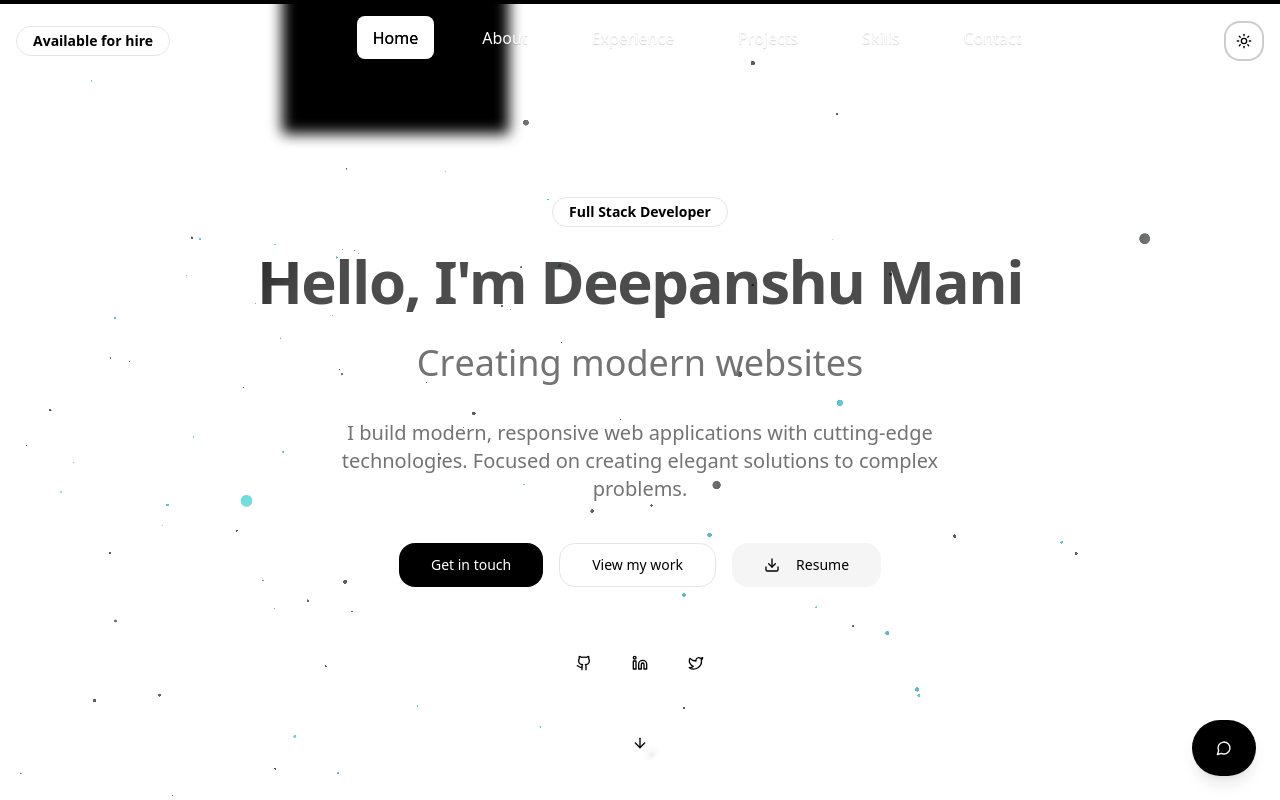
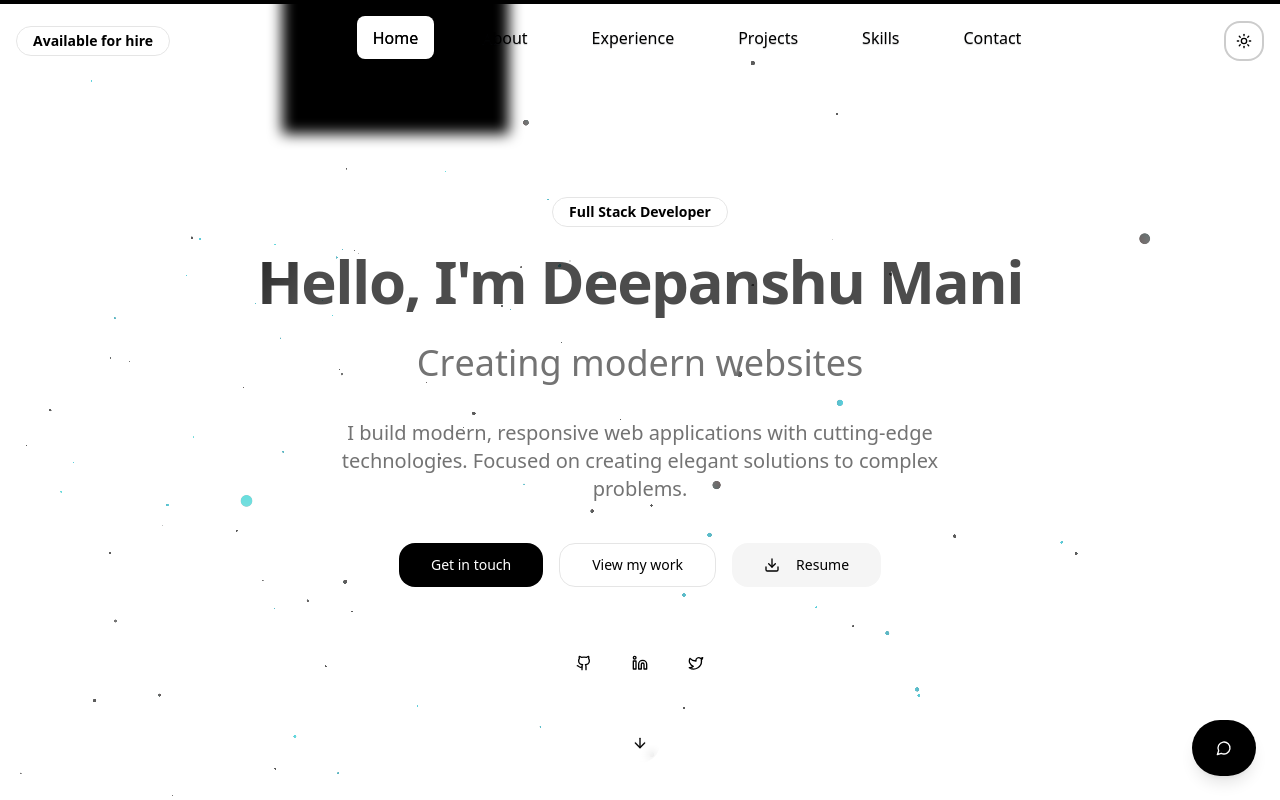
Before and after one commit to Deepanshu-mani/portfolio, a Next.js app: page / in a window 1280 px wide. Shown: the top 800 px of the page. Built offline with nearby package versions, Linux system fonts and the light colour scheme.

Commit message:
update files

```diff
--- a/components/ui/gooey-nav.tsx
+++ b/components/ui/gooey-nav.tsx
@@ -1,5 +1,5 @@
 import React, { useRef, useEffect, useState } from "react";
-
+import { useTheme } from "next-themes";
 interface GooeyNavItem {
   label: string;
   href: string;
@@ -159,6 +159,7 @@ const GooeyNav: React.FC<GooeyNavProps> = ({
     resizeObserver.observe(containerRef.current);
     return () => resizeObserver.disconnect();
   }, [activeIndex]);
+const { theme } = useTheme();
 
   return (
     <>
@@ -317,14 +318,15 @@ const GooeyNav: React.FC<GooeyNavProps> = ({
             ref={navRef}
             className="flex gap-8 list-none p-0 px-4 m-0 relative z-[3]"
             style={{
-              color: "white",
+              color: theme === "dark" ? "white" : "black",
               textShadow: "0 1px 1px hsl(205deg 30% 10% / 0.2)",
             }}
           >
             {items.map((item, index) => (
               <li
                 key={index}
-                className={`py-[0.6em] px-[1em] rounded-full relative cursor-pointer transition-[background-color_color_box-shadow] duration-300 ease shadow-[0_0_0.5px_1.5px_transparent] text-white ${
+                className={`py-[0.6em] px-[1em] rounded-full relative cursor-pointer transition-[background-color_color_box-shadow] duration-300 ease shadow-[0_0_0.5px_1.5px_transparent]
+                  ${theme === "dark" ? "text-white" : "text-black"} ${
                   activeIndex === index ? "active" : ""
                 }`}
                 onClick={(e) => handleClick(e, index)}
```
